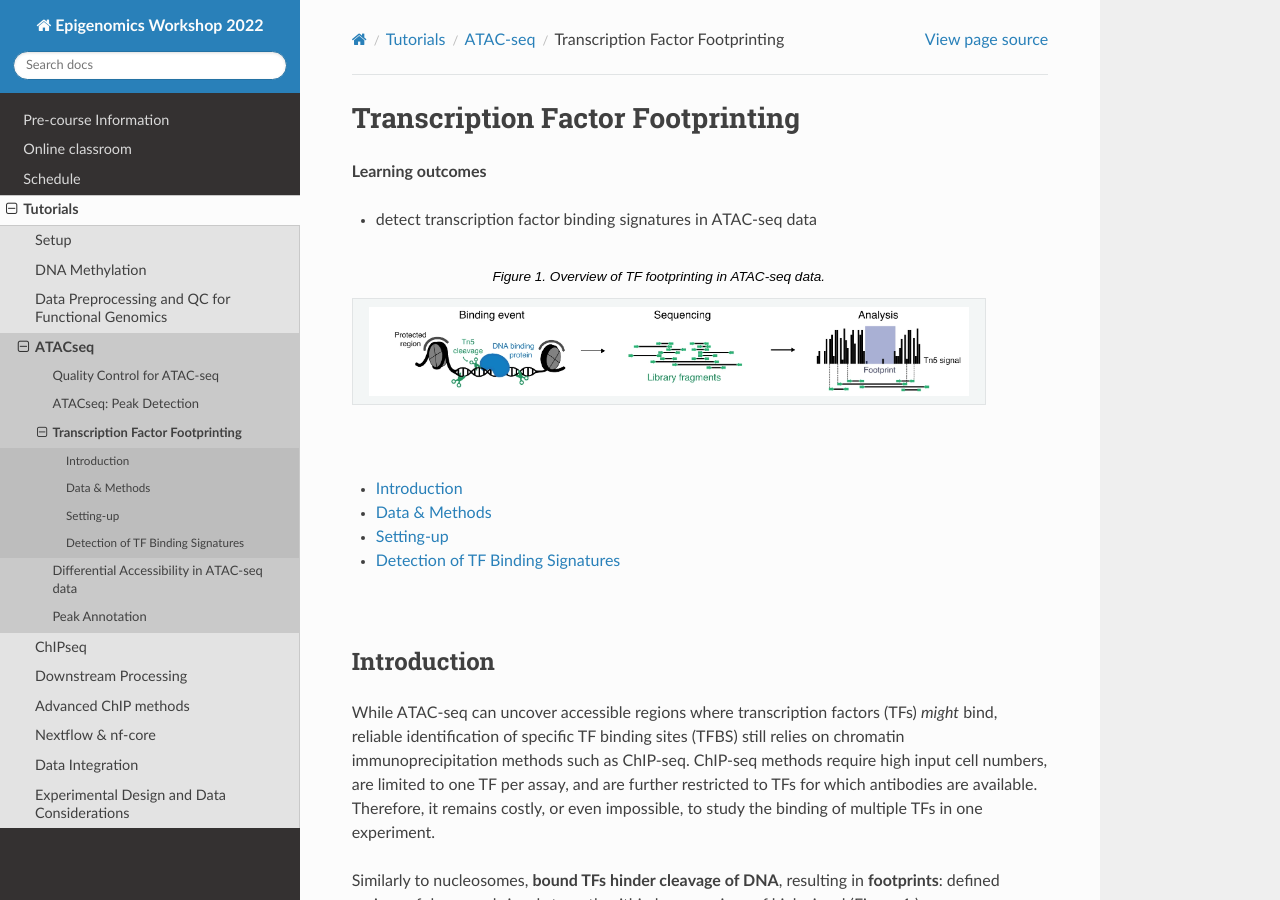
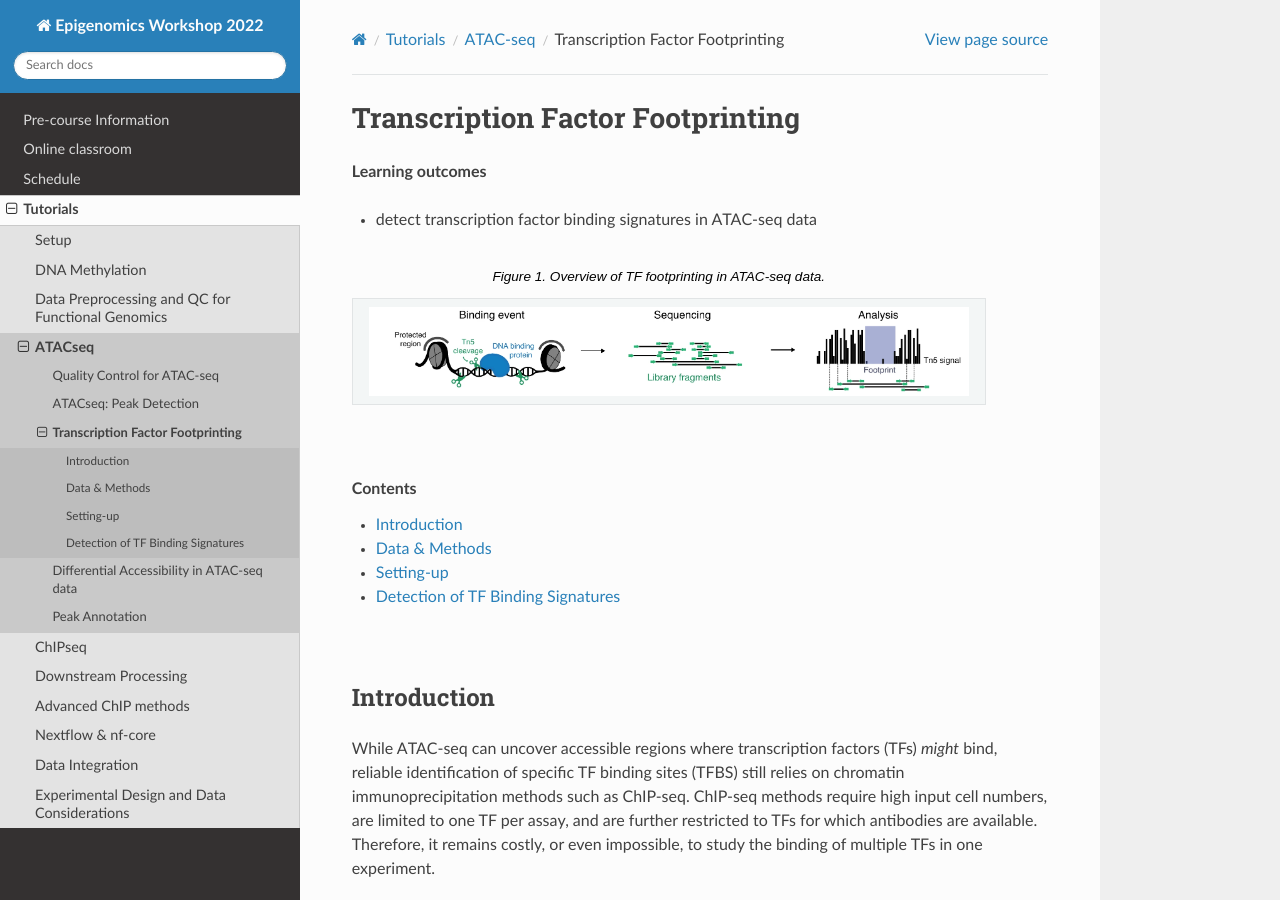
Before and after one commit to NBISweden/workshop-epigenomics-RTDs, a Sphinx documentation site: the page built from docs/content/tutorials/ATACseq/lab-atac-TFfootprnt.rst, in a window 1280 px wide and 900 px high. Built offline with Sphinx 7.4.7 and the Read the Docs theme 2.0.0, drawn with Linux system fonts in a browser that asks for light colours.

Commit message:
format TOC

```diff
--- a/docs/content/tutorials/ATACseq/lab-atac-TFfootprnt.rst
+++ b/docs/content/tutorials/ATACseq/lab-atac-TFfootprnt.rst
@@ -29,8 +29,12 @@ Transcription Factor Footprinting
 
 
 
-.. contents::
+
+.. contents:: Contents
+    :depth: 1
     :local:
+
+
 
 
 :raw-html:`<br />`
--- a/docs/content/tutorials/atac-chip-downstream/lab-DifAcces.rst
+++ b/docs/content/tutorials/atac-chip-downstream/lab-DifAcces.rst
@@ -17,8 +17,11 @@ Peak Annotation
 - to detect differentially accessible regions using ``edgeR``
 
 
-.. contents::
+
+.. contents:: Contents
+    :depth: 1
     :local:
+
 
 
 Introduction
--- a/docs/content/tutorials/atac-chip-downstream/lab-PeakAnnot.rst
+++ b/docs/content/tutorials/atac-chip-downstream/lab-PeakAnnot.rst
@@ -24,8 +24,12 @@ Using ``ChIPseeker`` package
 - to run and compare functional enrichment
 
 
-.. contents::
+
+.. contents:: Contents
+    :depth: 1
     :local:
+
+
 
 
 
--- a/docs/content/tutorials/chipseqBroadPeaks/lab-broadpeaks.rst
+++ b/docs/content/tutorials/chipseqBroadPeaks/lab-broadpeaks.rst
@@ -15,8 +15,6 @@ Detection of broad peaks from ChIP-seq data
 
 
 
-.. Contents
-.. =========
 
 .. contents:: Contents
     :depth: 1
```
Also changed, not shown: docs/content/tutorials/ATACseq/lab-atacseq-bulk.rst (+8 -1 lines).
